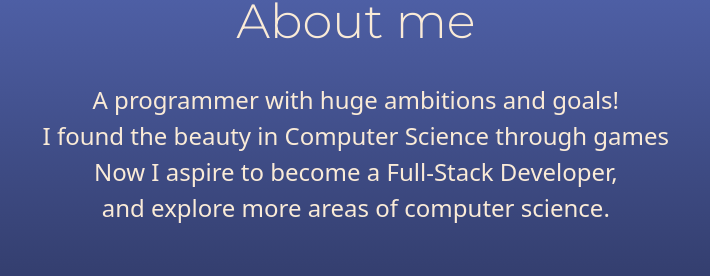
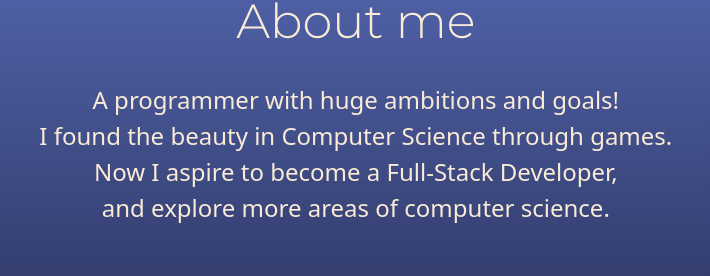
Before and after one commit to akurtle/Personal-Site, a website: page index.html in a window 1280 px wide. Shown: the part 782-1058 px from the top of the page, 297-1007 px from the left. Drawn offline with nearby package versions, Linux system fonts and the light colour scheme.

Commit message:
added period

```diff
--- a/index.html
+++ b/index.html
@@ -93,7 +93,7 @@
         <p id="desc" style="font-size: 1.5rem; text-align: center; color:antiquewhite">
         A programmer with huge ambitions and goals!</br>
 
-         I found the beauty in Computer Science through games</br>
+         I found the beauty in Computer Science through games.</br>
           Now I aspire to become a Full-Stack Developer, </br>
           and explore more areas of computer science.
         </p>
```
